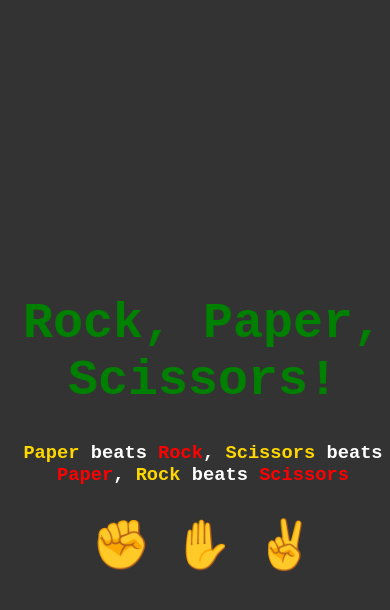
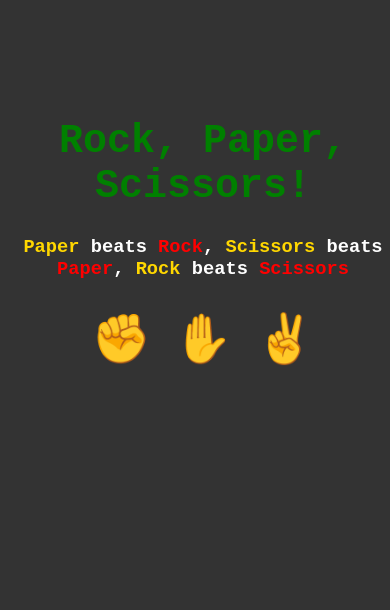
Before and after one commit to J-O-B/ncilab8, a plain HTML site: page index.html in a window 390 px wide. Drawn offline with Linux system fonts and the light colour scheme.

Commit message:
added media query for mobile and tablet

```diff
--- a/assets/css/style.css
+++ b/assets/css/style.css
@@ -34,10 +34,6 @@ button{
     font-size: 48px;
     margin-left:5px;
     margin-right:5px;
-    transition: all .3s ease-in-out;
-}
-button:hover{
-    transform: scale(1.5) rotate(15deg);
 }
 #message{
     text-align: center;
@@ -60,3 +56,19 @@ h3{
 .red{
     color: red;
 }
+@media only screen and (max-width: 1200px) {
+    h1, h2{
+        font-size: 40px;
+    }
+    .title{
+        padding-top: 10vh;
+    }
+}
+@media only screen and (min-width: 1200px) {
+    button{
+        transition: all .3s ease-in-out;
+    }
+    button:hover{
+        transform: scale(1.5) rotate(15deg);
+    }
+}
```
